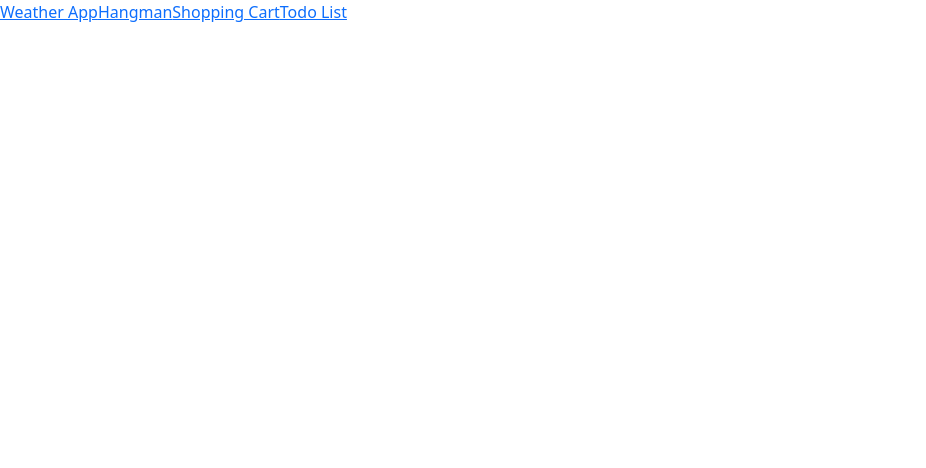
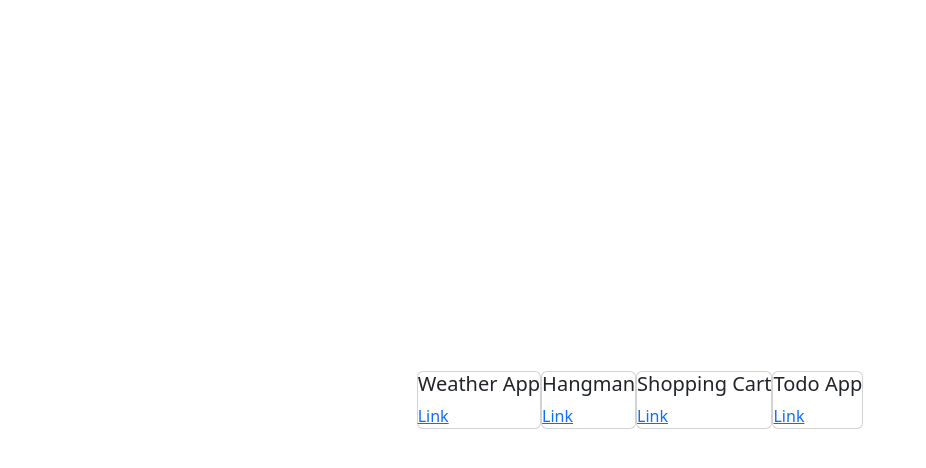
Before and after one commit to paulg44/typescript-weather-app, a React (Create React App) app in the folder my-app/: page / in a window 1280 px wide. Shown: the top 468 px of the page, without its empty margins (0-926 px from the left). Built offline with nearby package versions, Linux system fonts and the light colour scheme; the HTML template or start-up script is replaced by a standard one.

Commit message:
start styling homepage with bootstrap

```diff
--- a/my-app/src/Homepage/Homepage.tsx
+++ b/my-app/src/Homepage/Homepage.tsx
@@ -1,14 +1,30 @@
 // Component for Homepage
 import { Link } from "react-router-dom";
+import { Container, Card } from "react-bootstrap";
 
 function Homepage() {
   return (
-    <div>
-      <Link to={"/weather"}>Weather App</Link>
-      <Link to={"/hangman"}>Hangman</Link>
-      <Link to={"/shopping"}>Shopping Cart</Link>
-      <Link to={"/todo"}>Todo List</Link>
-    </div>
+    <Container
+      className="d-flex  align-items-center justify-content-center"
+      style={{ height: "100vh" }}
+    >
+      <Card>
+        <Card.Title>Weather App</Card.Title>
+        <Link to={"/weather"}>Link</Link>
+      </Card>
+      <Card>
+        <Card.Title>Hangman</Card.Title>
+        <Link to={"/hangman"}>Link</Link>
+      </Card>
+      <Card>
+        <Card.Title>Shopping Cart</Card.Title>
+        <Link to={"/shopping"}>Link</Link>
+      </Card>
+      <Card>
+        <Card.Title>Todo App</Card.Title>
+        <Link to={"/todo"}>Link</Link>
+      </Card>
+    </Container>
   );
 }
 
--- a/my-app/src/TodoApp/TodoDisplay.tsx
+++ b/my-app/src/TodoApp/TodoDisplay.tsx
@@ -38,6 +38,7 @@ function TodoDisplay() {
     const newTodo = { input, date };
     setAddTodo([newTodo, ...addTodo]);
     console.log("add todo btn clicked");
+    // Write code to remove inputs
   }
   return (
     <Container className="d-flex flex-column align-items-center">
--- a/my-app/src/TodoApp/TodoList.tsx
+++ b/my-app/src/TodoApp/TodoList.tsx
@@ -12,8 +12,13 @@ function TodoList({ addTodo }: TodoListProps) {
     <ListGroup>
       {addTodo.map((todo) => (
         <ListGroup.Item
+          className="d-flex justify-content-between"
+          style={{ width: "400px" }}
           key={`${todo.input} due ${todo.date}`}
-        >{`${todo.input} due ${todo.date}`}</ListGroup.Item>
+        >
+          {todo.input}
+          <span className="text-muted">due {todo.date}</span>
+        </ListGroup.Item>
       ))}
     </ListGroup>
   );
```
Also changed, not shown: my-app/src/App.css (deleted, +0 -38 lines), 1 other file (tests, documents, lock files or other folders).
